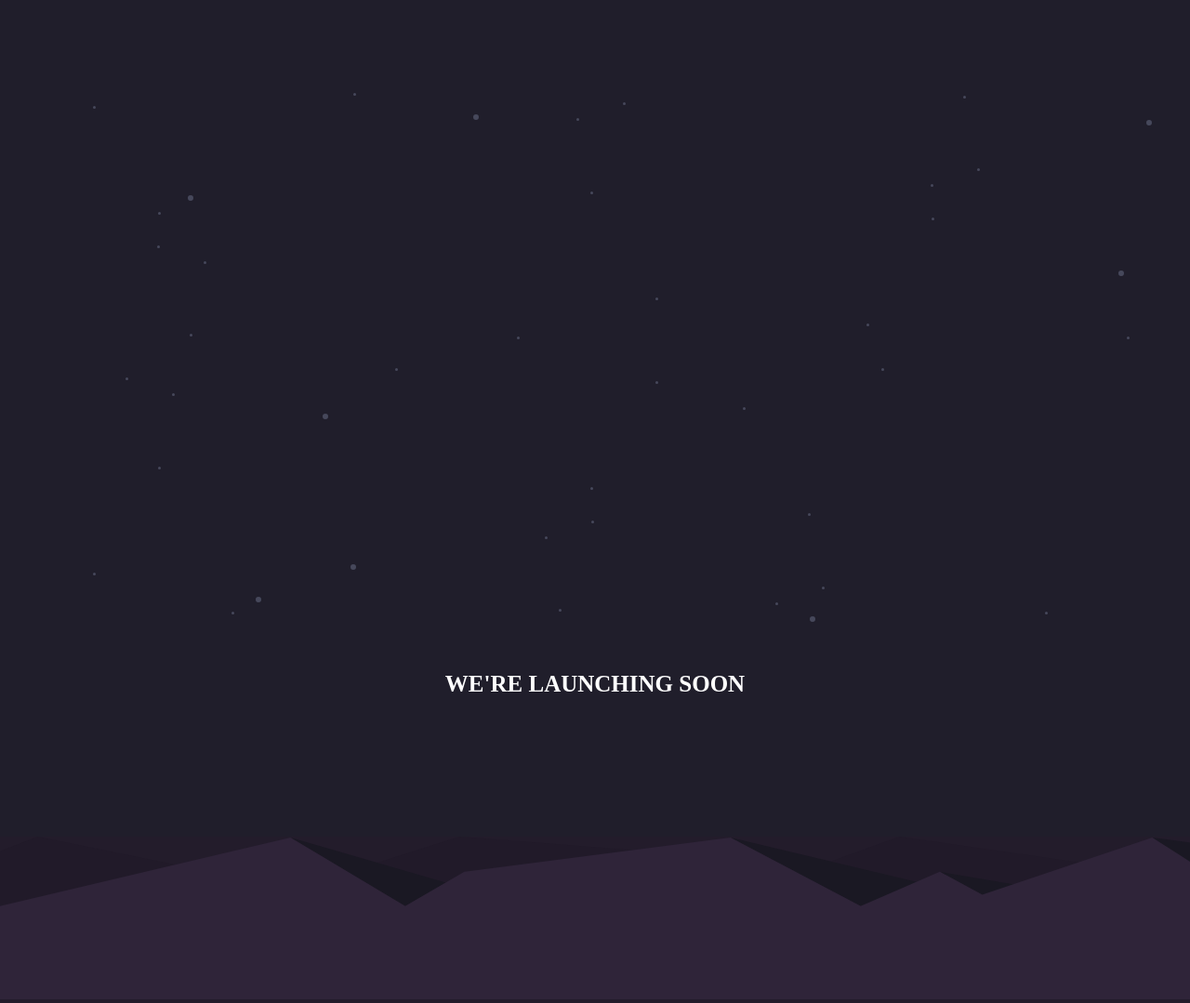
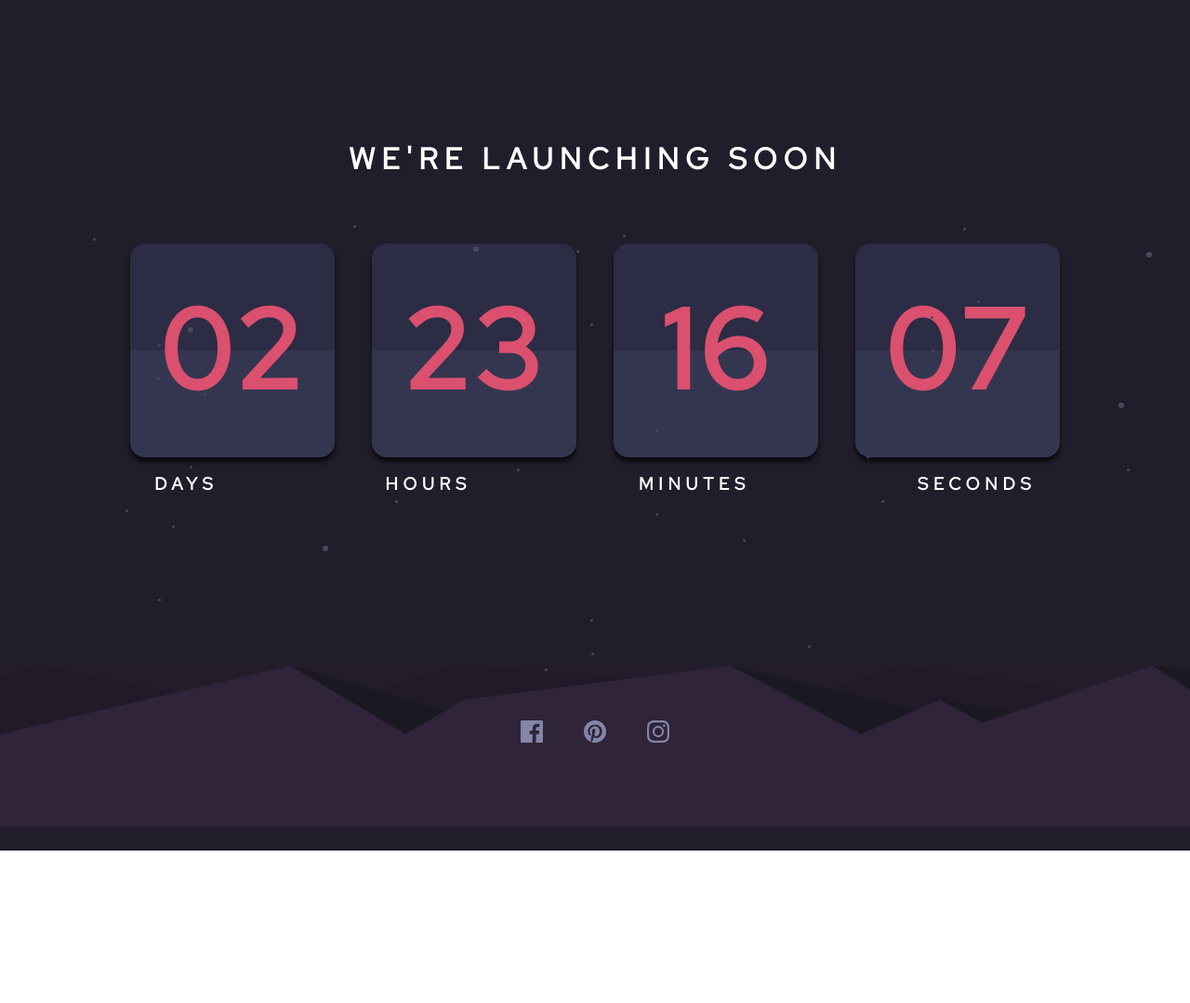
Before and after one commit to jeasoncues/jeasoncues.github.io, a plain HTML site: page index.html in a window 1280 px wide. Shown: the top 1079 px of the page at 93% size. After the commit the page ends 915 px from the top, so only its background shows below. Drawn offline with Linux system fonts and the light colour scheme.

Commit message:
Primer commit

```diff
--- a/css/estilos.css
+++ b/css/estilos.css
@@ -38,12 +38,55 @@ h1, h2, h3, h4, h5, h6 {
     margin-left: auto;
     margin-right: auto;
     width: 80%;
+    margin-top: -100px;
 }
 
-.container-content h1{
+.card {
+    background: linear-gradient( #2C2C44 50%,#34364F 50%);
+    background-color: #2C2C44;
+    height: 230px;
+    width: 250px; /* ancho de la card */
+    border-radius: 16px; /* border de la card */
+    overflow: hidden; /* toda la card con el fondo de arriba se pone con bordes redondeados*/
+    box-shadow: 0 5px 5px rgba(0, 0, 0, 0.7)  ; /*eje de x, eje de y ,degradacion,  color*/
+}
+
+.card h3{
+    font-size: 120px;
+    font-weight: 1000;
+    margin:  70px;
+    color: #DB506F;
+    font-family: 'Red Hat Text', sans-serif;
+}
+
+.content, .card {
+    display: flex;
+    justify-content: center;
+    align-items: center;
+    margin: 0 20px;
+}
+
+
+.contenido, h3 {
+    color: #54546F;
+    display: flex;
+    justify-content:center;
+    align-items: center;
+    margin: 0 90px;
+    letter-spacing: 4pt;
+}
+
+h1{
     color: #fff;
-    font-size: 25px;
+    font-size: 20px;
     padding: 2rem;
+    letter-spacing: 5pt;
+    font-family: 'Red Hat Text', sans-serif;
+}
+
+h3{
+    color: #fff;
+    font-family: 'Red Hat Text', sans-serif;
 }
 
 li {
@@ -64,28 +107,35 @@ li {
     text-align: left;
 }
 
-.navbar-nav {
-    background: var(--primary);
-    padding: 20px;
-    display: flex;
-    justify-content: space-around; /*centramos*/
-}
+
 
 .img-main {
 
-
+    height: 20%;
+    margin-top: -290px;
 }
 
 .img-fluid {
     width: 100%;
-    height: 20%;
+    height: 50%;
 }
 .footer-content {
     background-color: #231C2B;
+    margin-top: -200px;
 }
 
 .iconos {
     background-color: #30243A;
     border: none;
-    padding: 50  50 50 50;
+    margin-top: -120px;
 }
+
+.iconos img{
+
+    margin: 0 20px;
+}
+
+
+.iconos img:hover {
+    background-color: #DB506F;
+}
--- a/index.html
+++ b/index.html
@@ -6,43 +6,67 @@
     <meta name="viewport" content="width=device-width, initial-scale=1.0">
     <title>Portafolio</title>
     <link rel="icon" href="images/favicon-32x32.png">
+    <link rel="preconnect" href="https://fonts.gstatic.com">
+    <link href="https://fonts.googleapis.com/css2?family=Red+Hat+Text&display=swap" rel="stylesheet">
     <link rel="stylesheet" href="css/estilos.css">
     <link rel="stylesheet" href="css/normalize.css">
 </head>
 <body>
 
-    <!-- <nav class="navbar-nav">
-        <li>
-           <a href="#">Inicio</a>
-        </li>
-        <li>
-            <a href="#">Nosotros</a>
-        </li>
-        <li>
-            <a href="#">Servicios</a>
-        </li>
-        <li>
-            <a href="#">Contacto</a>
-        </li>
-    </nav> -->
 
 
 
     <div class="container">
-       <img src="images/bg-stars.svg" alt="" class="img-main">
-        <div class="container-content">
-            <h1 class="text-center">WE'RE LAUNCHING SOON</h1>
-        </div>
-
-        <div class="card">
 
 
-        </div>
+            <h1 class="text-center">WE'RE LAUNCHING SOON</h1>
+            <br>
+
+            <div class="content">
+
+                <div class="card">
+                    <h3 id="days"></h3>
+                </div>
+                <div class="card">
+                    <h3 id="hours"></h3>
+                </div>
+                <div class="card">
+                    <h3 id="minutes"></h3>
+                </div>
+                <div class="card">
+                    <h3 id="seconds"></h3>
+                </div>
+            </div>
+            <br>
+
+            <div class="contenido">
+
+                <h3>DAYS</h3>
+                <h3>HOURS</h3>
+                <h3>MINUTES</h3>
+                <h3>SECONDS</h3>
+
+            </div>
+
+       <img src="images/bg-stars.svg" alt="" class="img-main">
+
     </div>
 
+     <footer>
+        <div class="footer-content">
+            <img src="images/pattern-hills.svg" alt="" class="img-fluid">
 
-    <footer class="footer-content">
-        <img src="images/pattern-hills.svg" alt="" class="img-fluid">
-    </footer>
+        </div>
+        <div class="iconos text-center">
+           <img src="images/icon-facebook.svg" alt="">
+
+           <img src="images/icon-pinterest.svg" alt="">
+
+           <img src="images/icon-instagram.svg" alt="">
+        </div>
+     </footer>
+
+
+     <script src="js/reloj.js"></script>
 </body>
 </html>
--- /dev/null
+++ b/js/reloj.js
@@ -0,0 +1,32 @@
+
+
+function reloj(){
+    var fechahora =  new Date();
+    var days = fechahora.getDay();
+    var hours =  fechahora.getHours();
+    var minutes = fechahora.getMinutes();
+    var seconds =  fechahora.getSeconds();
+
+    if(days < 10 ){
+        days = '0' + days;
+    }
+    if(hours < 10){
+        hours = '0' + hours;
+    }
+    if(minutes < 10){
+        minutes = '0' + minutes;
+    }
+    if(seconds < 10){
+        seconds = '0' + seconds;
+    }
+
+    document.getElementById('days').innerHTML = days;
+    document.getElementById('hours').innerHTML = hours;
+    document.getElementById('minutes').innerHTML = minutes;
+    document.getElementById('seconds').innerHTML = seconds;
+}
+
+
+window.onload = function(){
+    setInterval(reloj,1000);
+}
```
